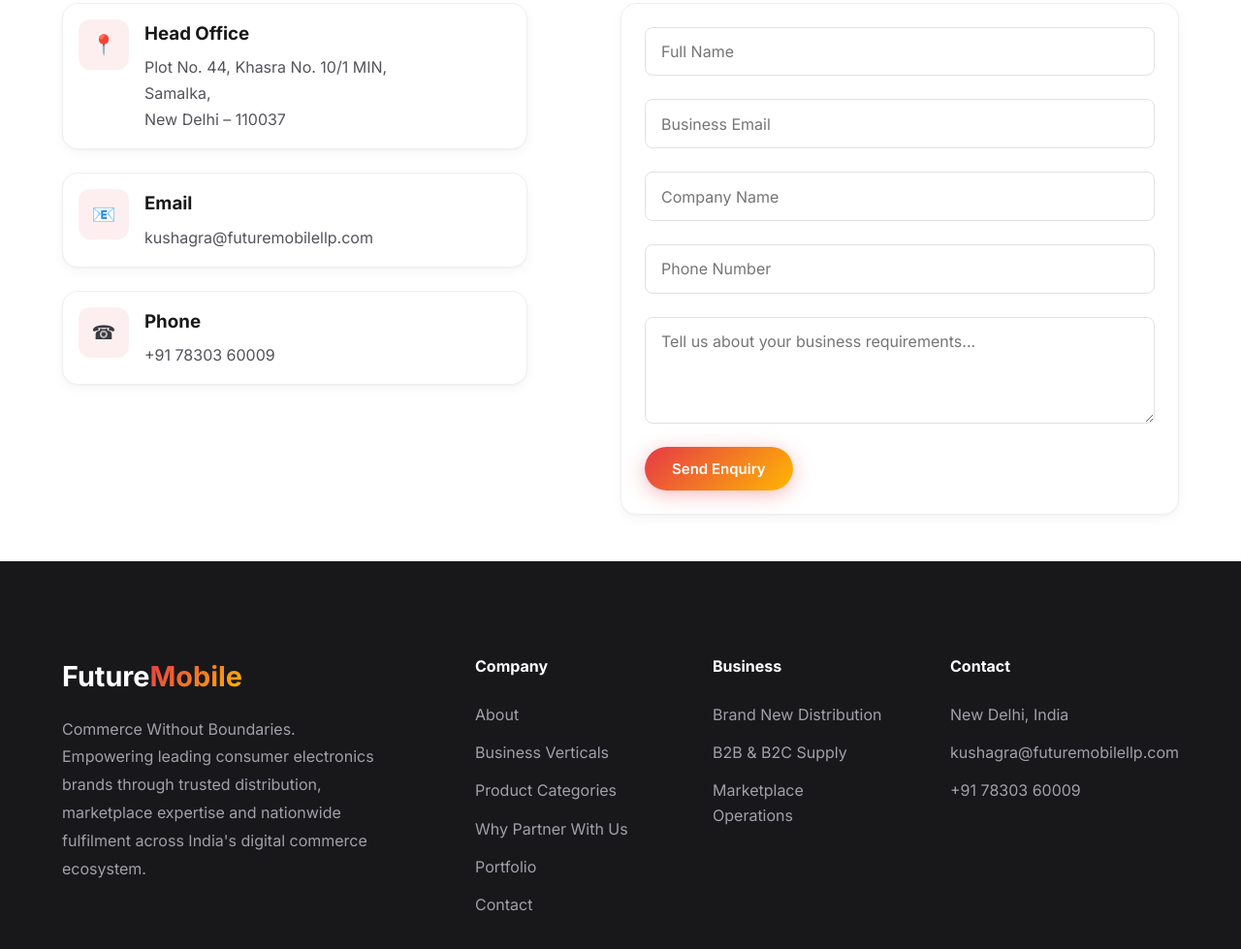
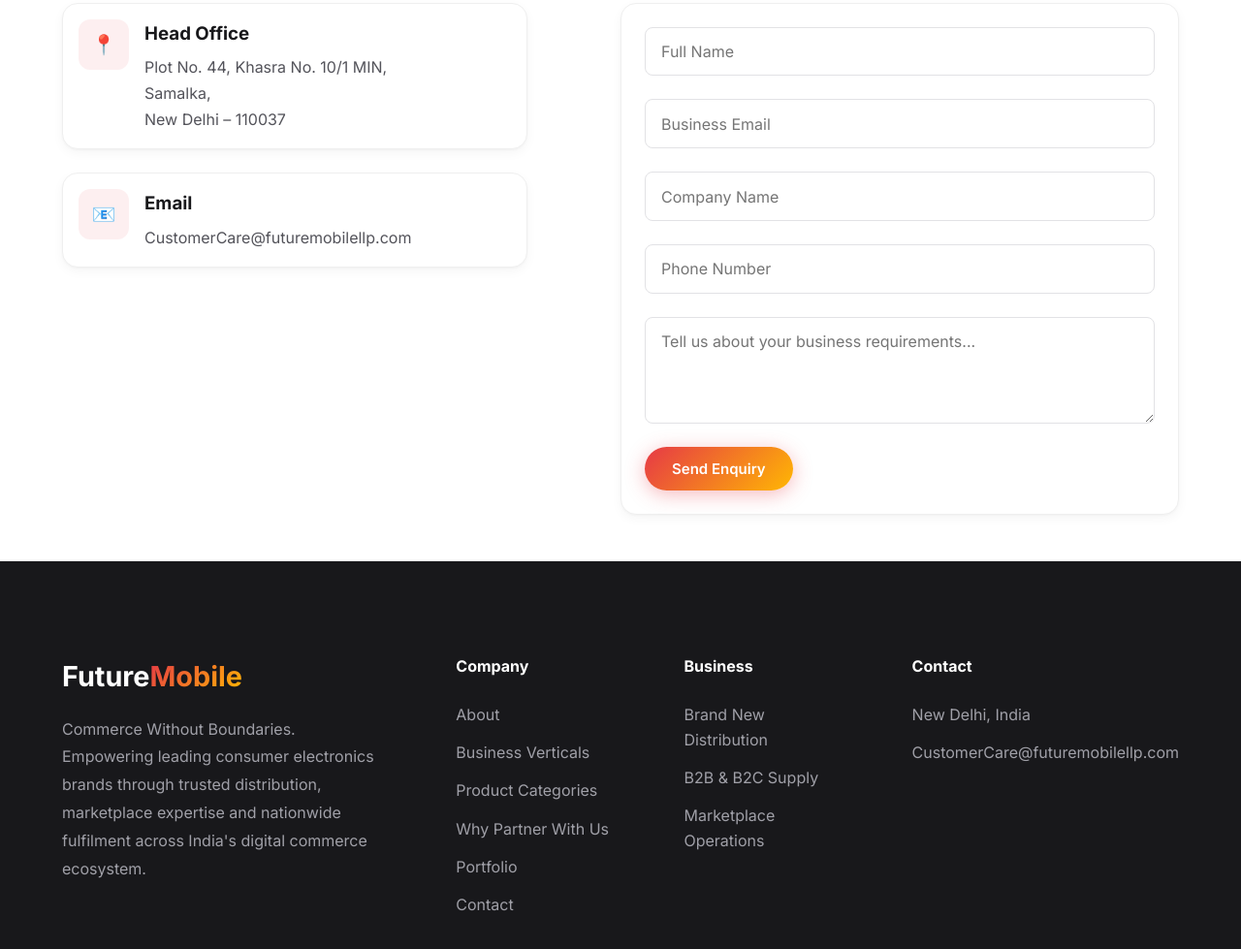
Before and after one commit to darshagarwal/Future-mobile, a plain HTML site: page index.html in a window 1280 px wide. Shown: the part 6166-7145 px from the top of the page at 97% size. Drawn offline with Linux system fonts and the light colour scheme.

Commit message:
Update contact email address and comment out unused contact information

```diff
--- a/index.html
+++ b/index.html
@@ -991,13 +991,13 @@
                         <h3>Email</h3>
 
                         <a href="mailto:kushagra@futuremobilellp.com">
-                            kushagra@futuremobilellp.com
+                            CustomerCare@futuremobilellp.com
                         </a>
 
                     </div>
 
                 </div>
-
+<!---
                 <div class="contact-card">
 
                     <div class="contact-icon">
@@ -1015,7 +1015,7 @@
                     </div>
 
                 </div>
-
+-->
             </div>
 
 
@@ -1191,16 +1191,16 @@
 
                     <li>
                         <a href="mailto:kushagra@futuremobilellp.com">
-                            kushagra@futuremobilellp.com
+                           CustomerCare@futuremobilellp.com
                         </a>
                     </li>
-
+<!---
                     <li>
                         <a href="tel:+917830360009">
-                            +91 78303 60009
+                            +91
                         </a>
                     </li>
-
+                -->
                 </ul>
 
             </div>
```
